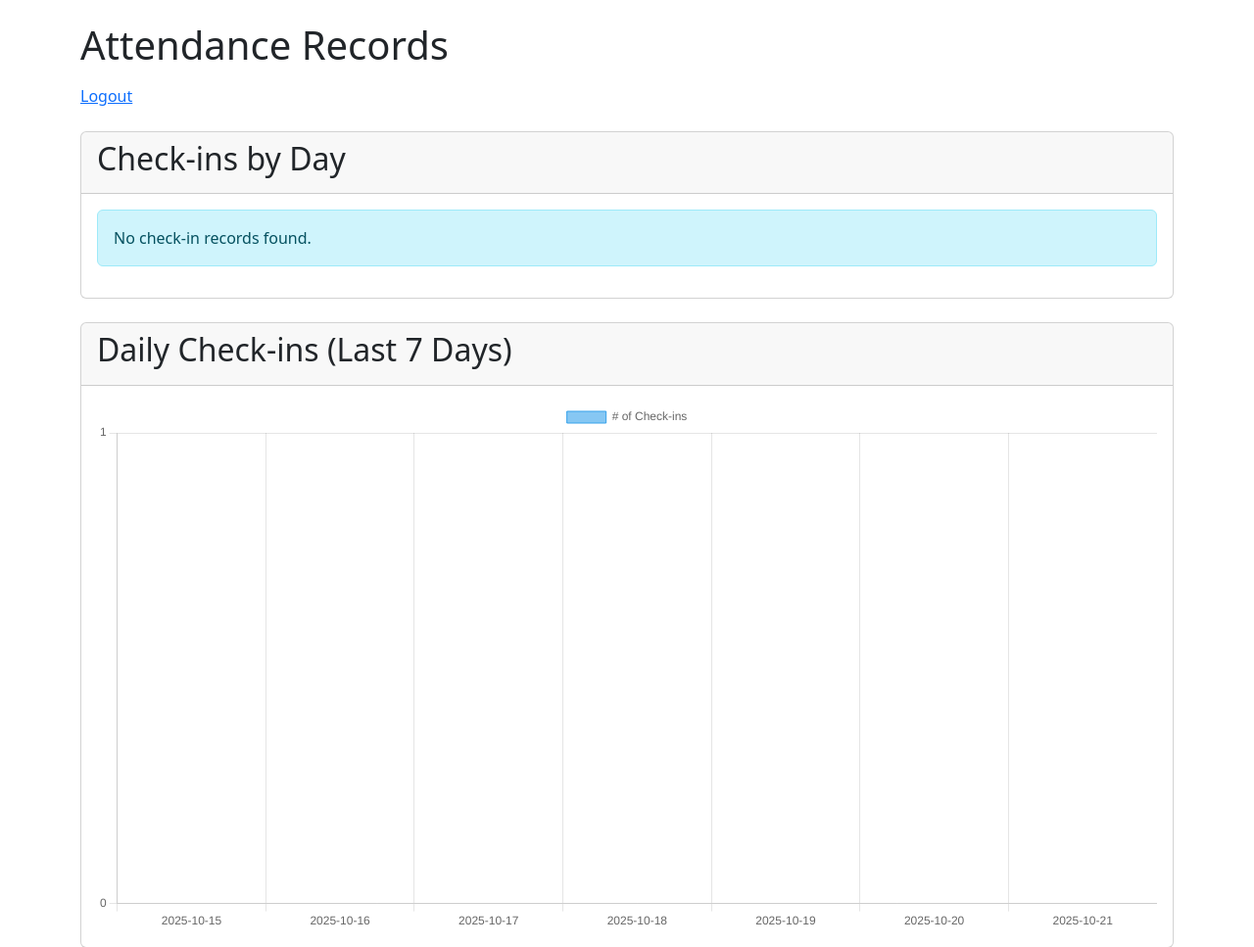
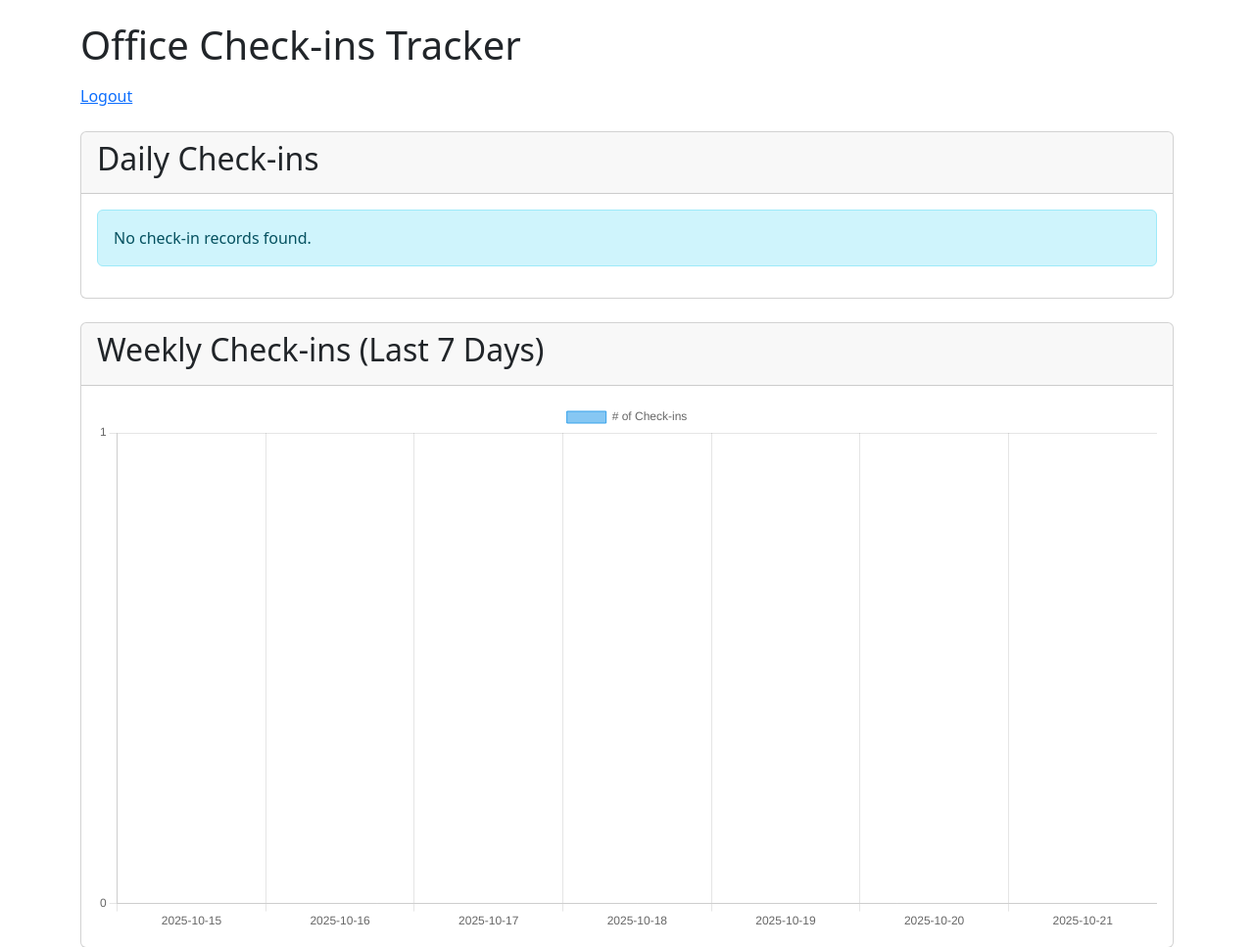
Before and after one commit to mosacko/greensboro-checkin, a FastAPI app: template app/templates/admin.html in a window 1280 px wide. Shown: the part 58-1025 px from the top of the page at 98% size. Run offline with FastAPI, Linux system fonts and the light colour scheme; the template is opened without the code that fills it, so the values that code supplies are empty.

Commit message:
Minor tweak

```diff
--- a/app/templates/admin.html
+++ b/app/templates/admin.html
@@ -3,13 +3,13 @@
 {% block title %}Admin Dashboard{% endblock %}
 
 {% block content %}
-    <h1 class="mb-3">Attendance Records</h1>
+    <h1 class="mb-3">Office Check-ins Tracker</h1>
     <div class="logout mb-4"><a href="/admin/logout">Logout</a></div>
 
     {# --- CARD 1: Accordion --- #}
     <div class="card mb-4">
         <div class="card-header">
-            <h2>Check-ins by Day</h2>
+            <h2>Daily Check-ins</h2>
         </div>
         <div class="card-body">
             {# --- ACCORDION START --- #}
@@ -70,7 +70,7 @@
     {# --- CARD 2: Chart --- #}
     <div class="card mb-4">
         <div class="card-header">
-            <h2>Daily Check-ins (Last 7 Days)</h2>
+            <h2>Weekly Check-ins (Last 7 Days)</h2>
         </div>
         <div class="card-body">
             <canvas id="dailyCheckinsChart"></canvas>
```
